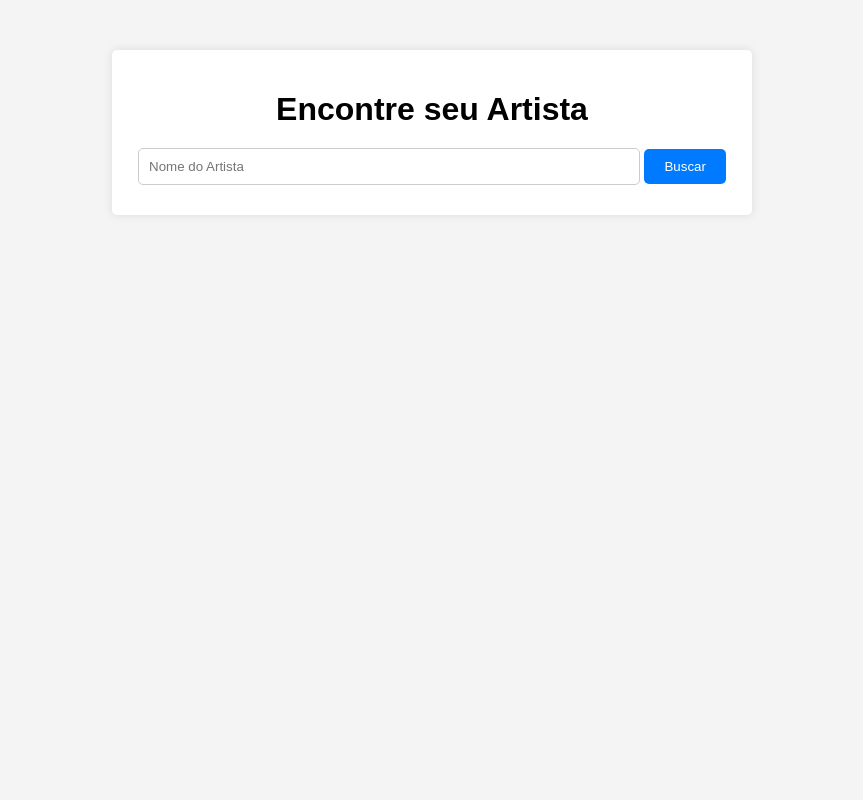
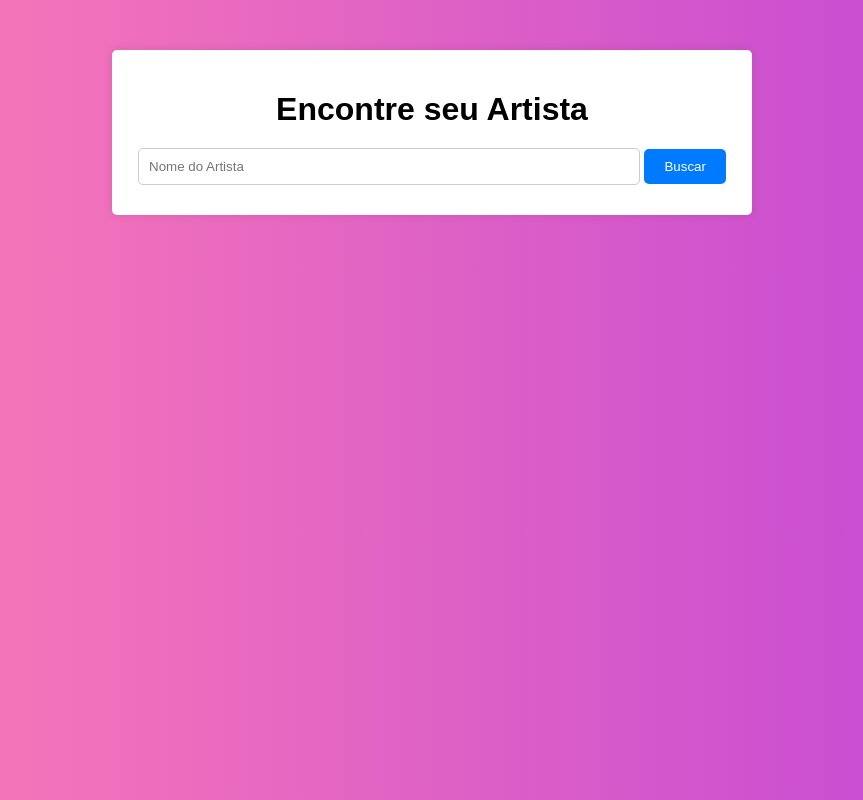
Before and after one commit to GuilhermeSela/TrabalhoAPI, a plain HTML site: page artista.html in a window 1280 px wide. Shown: the whole page, without its empty margins (208-1071 px from the left). Drawn offline with Linux system fonts and the light colour scheme.

Commit message:
Background da página do html artista

```diff
--- a/artista.css
+++ b/artista.css
@@ -1,6 +1,6 @@
 body {
     font-family: Arial, sans-serif;
-    background-color: #f4f4f4;
+    background: linear-gradient(to right, #ff7eb3, #bf45d7);
     margin: 0;
     padding: 0;
 }
```
